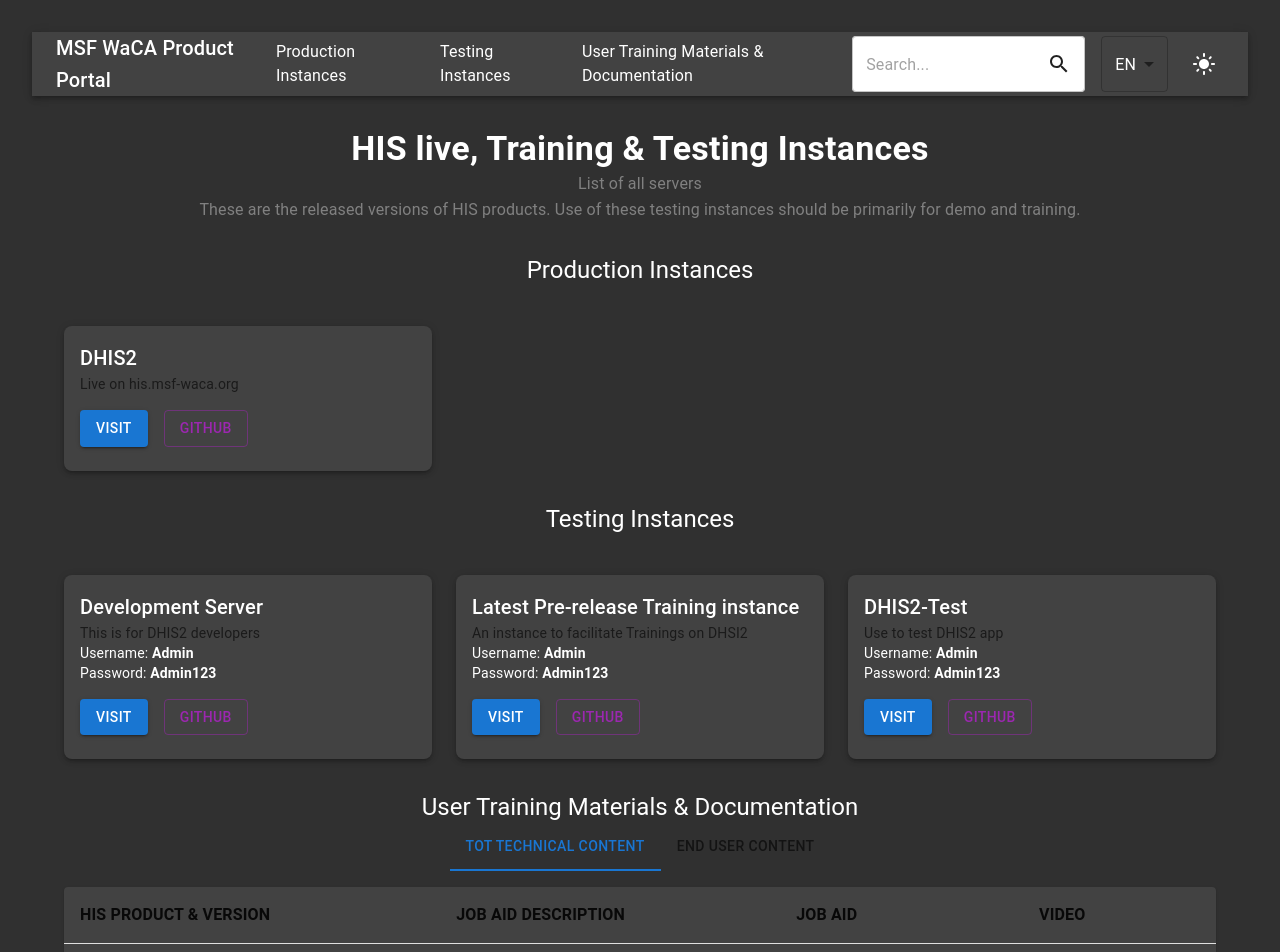
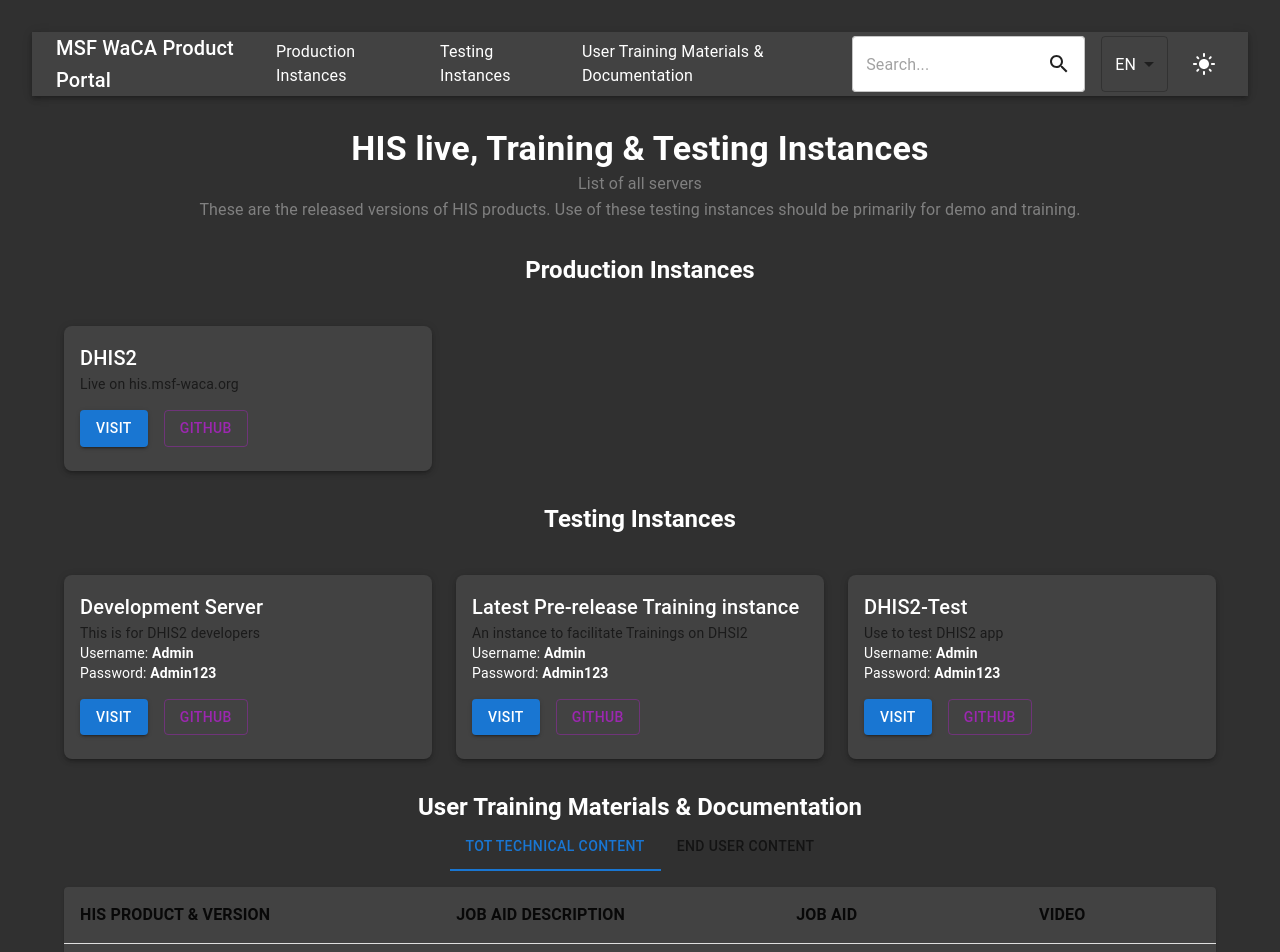
Before and after one commit to msfwaca/msf-product-portal, a React (Vite) app: page / in a window 1280 px wide. Shown: the top 952 px of the page. Built offline with nearby package versions, Linux system fonts and the light colour scheme.

Commit message:
bold font

```diff
--- a/src/components/ProductPortal.jsx
+++ b/src/components/ProductPortal.jsx
@@ -86,7 +86,7 @@
           </Typography>
         </Box>
 
-        <Typography variant="h5" color={darkMode ? "white" : "black"} mt={4} id="production" textAlign="center">{t('production')}</Typography>
+        <Typography variant="h5" fontWeight="bold" color={darkMode ? "white" : "black"} mt={4} id="production" textAlign="center">{t('production')}</Typography>
         <Grid container spacing={3} mt={2}>
           {filteredProduction.map((instance, index) => (
             <Grid item xs={12} sm={6} md={4} key={index}>
@@ -104,7 +104,7 @@
           ))}
         </Grid>
 
-        <Typography variant="h5" color={darkMode ? "white" : "black"} mt={4} id="testing" textAlign="center">{t('testing')}</Typography>
+        <Typography variant="h5" fontWeight="bold" color={darkMode ? "white" : "black"} mt={4} id="testing" textAlign="center">{t('testing')}</Typography>
         <Grid container spacing={3} mt={2}>
           {filteredTesting.map((instance, index) => (
             <Grid item xs={12} sm={6} md={4} key={index}>
@@ -124,7 +124,7 @@
           ))}
         </Grid>
 
-        <Typography variant="h5" color={darkMode ? "white" : "black"} mt={4} id="training" textAlign="center">
+        <Typography variant="h5" fontWeight="bold" color={darkMode ? "white" : "black"} mt={4} id="training" textAlign="center">
           {t('training')}
         </Typography>
         <Tabs value={selectedTab} onChange={handleTabChange} centered>
```
